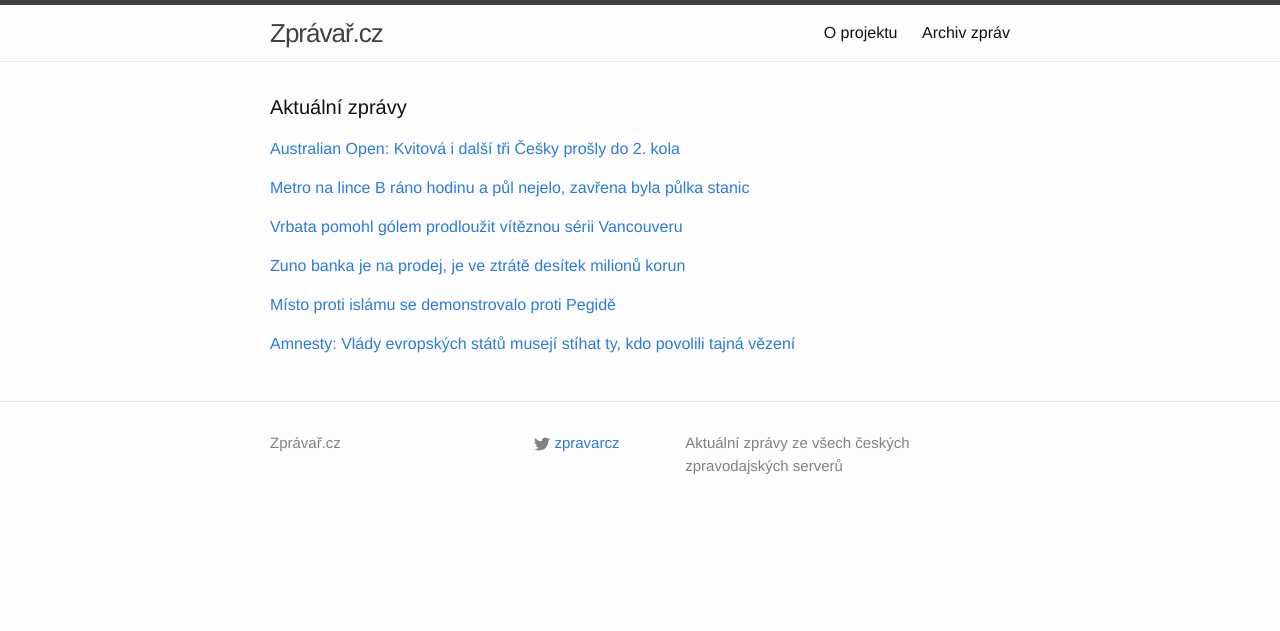
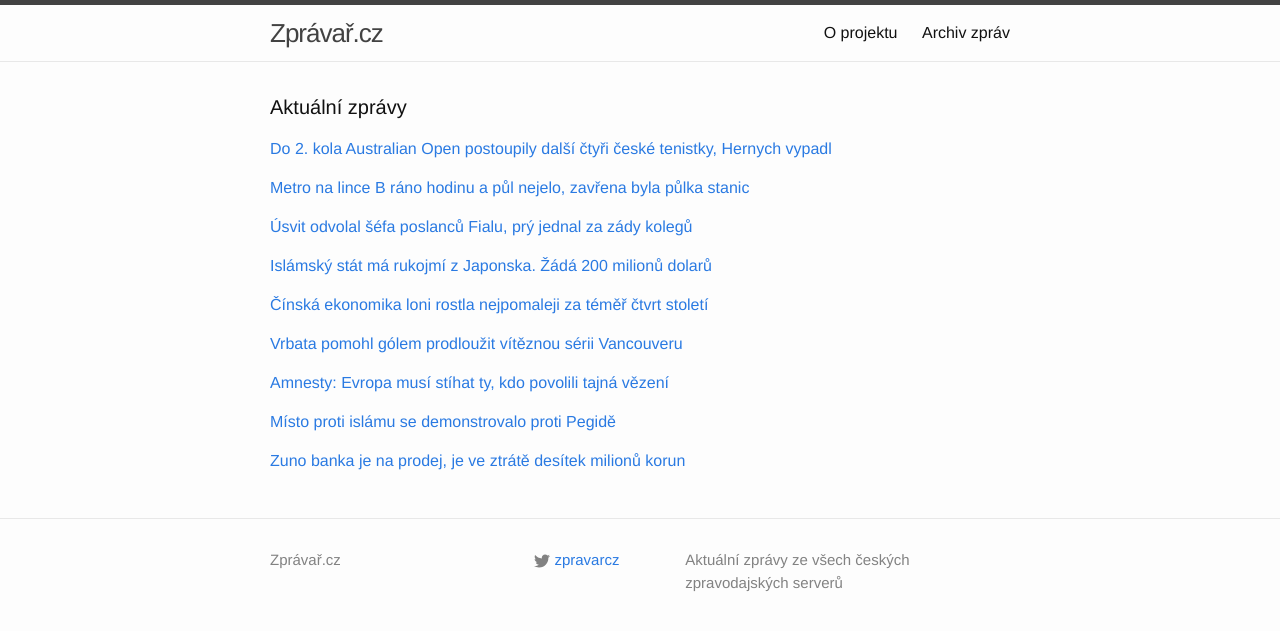
Before and after one commit to adliska/zpravar, a Jekyll site: the page built from index.html, in a window 1280 px wide. Shown: the top 631 px of the page. Built offline with Jekyll 4.4.1, drawn with Linux system fonts in a browser that asks for light colours.

Commit message:
zpravar news update

```diff
--- a/index.html
+++ b/index.html
@@ -5,9 +5,10 @@ layout: default
 <div class="home">
     <h1 class="page-heading">Aktuální zprávy</h1>
 
-<p><a href="javascript:;" onclick="toggle_visibility('zpravy0')">Australian Open: Kvitová i další tři Češky prošly do 2. kola</a></p>
+<p><a href="javascript:;" onclick="toggle_visibility('zpravy0')">Do 2. kola Australian Open postoupily další čtyři české tenistky, Hernych vypadl </a></p>
 <div id="zpravy0" style="display:none">
 <ul>
+<li><a href=http://www.rozhlas.cz/_zprava/do-2-kola-australian-open-postoupily-dalsi-ctyri-ceske-tenistky-hernych-vypadl--1445629>Do 2. kola Australian Open postoupily další čtyři české tenistky, Hernych vypadl  - www.rozhlas.cz</a></li>
 <li><a href=http://www.tyden.cz/rubriky/sport/tenis/australian-open-kvitova-i-dalsi-tri-cesky-prosly-do-2-kola_330667.html>Australian Open: Kvitová i další tři Češky prošly do 2. kola - www.tyden.cz</a></li>
 <li><a href=http://www.denik.cz/tenis/kvitova-zahlavova-strycova-allertova-jsou-v-melbourne-v-2-kole-20150120.html>Kvitová, Záhlavová-Strýcová, Allertová jsou v Melbourne v 2. kole - www.denik.cz</a></li>
 <li><a href=http://sport.idnes.cz/tenisove-australian-open-prvni-kolo-dvj-/tenis.aspx?c=A150120_041443_tenis_vis>V Austrálii postupují Kvitová, Záhlavová-Strýcová, Allertová i Smitková - sport.idnes.cz</a></li>
@@ -29,33 +30,64 @@ layout: default
 <li><a href=http://www.financninoviny.cz/zpravodajstvi/zpravy/kvuli-poruse-vozu-nejezdi-metro-b-v-useku-nove-butovice-florenc/1170984>Kvůli poruše vozu nejezdí metro B v úseku Nové Butovice - Florenc - www.financninoviny.cz</a></li>
 <li><a href=http://www.novinky.cz/domaci/359225-kvuli-poruse-vlaku-nejezdi-metro-na-lince-b-v-useku-zlicin-florenc.html>Kvůli poruše vlaku nejezdí metro na lince B v úseku Zličín - Florenc - www.novinky.cz</a></li>
 </ul>
-</div><p><a href="javascript:;" onclick="toggle_visibility('zpravy2')">Vrbata pomohl gólem prodloužit vítěznou sérii Vancouveru</a></p>
+</div><p><a href="javascript:;" onclick="toggle_visibility('zpravy2')">Úsvit odvolal šéfa poslanců Fialu, prý jednal za zády kolegů</a></p>
 <div id="zpravy2" style="display:none">
+<ul>
+<li><a href=http://zpravy.e15.cz/domaci/politika/usvit-odvolal-sefa-poslancu-fialu-pry-jednal-za-zady-kolegu-1154626>Úsvit odvolal šéfa poslanců Fialu, prý jednal za zády kolegů - zpravy.e15.cz</a></li>
+<li><a href=http://www.denik.cz/z_domova/usvit-odvolal-sveho-predsedu-radima-fialu-misto-nej-zvolil-cernocha-20150120.html>Úsvit odvolal svého předsedu Radima Fialu, místo něj zvolil Černocha - www.denik.cz</a></li>
+<li><a href=http://www.ceskatelevize.cz/ct24/domaci/298786-usvit-odvolal-sefa-poslancu-fialu-udajne-jednal-za-jejich-zady/>Úsvit odvolal šéfa poslanců Fialu, údajně jednal za jejich zády - www.ceskatelevize.cz</a></li>
+<li><a href=http://www.ceskenoviny.cz/zpravy/zpravy/usvit-odvolal-sefa-klubu-poslancu-fialu-misto-nej-zvolil-cernocha/1171010>Úsvit odvolal šéfa klubu poslanců Fialu, místo něj zvolil Černocha - www.ceskenoviny.cz</a></li>
+<li><a href=http://www.lidovky.cz/usvit-odvolal-sefa-klubu-poslancu-fialu-misto-nej-zvolil-cernocha-1cy-/zpravy-domov.aspx?c=A150120_081101_ln_domov_sk>Úsvit odvolal šéfa klubu poslanců Fialu, místo něj zvolil Černocha  - www.lidovky.cz</a></li>
+<li><a href=http://www.rozhlas.cz/_zprava/poslanecky-klub-hnuti-usvit-odvolal-predsedu-fialu-nahradi-ho-cernoch--1445617>Poslanecký klub hnutí Úsvit odvolal předsedu Fialu, nahradí ho Černoch - www.rozhlas.cz</a></li>
+<li><a href=http://www.novinky.cz/domaci/359223-poslanci-usvitu-odvolali-sveho-predsedu-fialu.html>Poslanci Úsvitu odvolali svého předsedu Fialu - www.novinky.cz</a></li>
+</ul>
+</div><p><a href="javascript:;" onclick="toggle_visibility('zpravy3')">Islámský stát má rukojmí z Japonska. Žádá 200 milionů dolarů</a></p>
+<div id="zpravy3" style="display:none">
+<ul>
+<li><a href=http://zpravy.aktualne.cz/zahranici/islamsky-stat-ma-rukojmi-z-japonska-zada-200-milionu-dolaru/r~e7c7e19ea07611e49e4b0025900fea04/>Islámský stát má rukojmí z Japonska. Žádá 200 milionů dolarů - zpravy.aktualne.cz</a></li>
+<li><a href=http://zahranicni.ihned.cz/blizky-vychod/c1-63408380-dve-ste-milionu-dolaru-do-72-hodin-jinak-popravy-islamsky-stat-vydira-japonsko>Dvě stě milionů dolarů do 72 hodin, jinak popravy. Islámský stát vydírá Japonsko - zahranicni.ihned.cz</a></li>
+<li><a href=http://zpravy.idnes.cz/islamsky-stat-vykupne-japonsko-rukojmi-fdk-/zahranicni.aspx?c=A150120_080035_zahranicni_skr>Islámský stát chce od Japonska 200 milionů dolarů za rukojmí - zpravy.idnes.cz</a></li>
+<li><a href=http://www.ceskenoviny.cz/zpravy/zpravy/radikalove-z-is-chteji-od-japonska-200-milionu-dolaru-za-rukojmi/1171004>Radikálové z IS chtějí od Japonska 200 milionů dolarů za rukojmí - www.ceskenoviny.cz</a></li>
+<li><a href=http://www.tyden.cz/rubriky/zahranici/asie-a-oceanie/islamsky-stat-chce-od-japonska-200-milionu-dolaru-za-rukojmi_330670.html>Islámský stát chce od Japonska 200 milionů dolarů za rukojmí - www.tyden.cz</a></li>
+<li><a href=http://www.lidovky.cz/radikalove-z-islamskeho-statu-chteji-4-8-miliardy-za-dva-japonske-rukojmi-1or-/zpravy-svet.aspx?c=A150120_080218_ln_zahranici_sk>Radikálové z Islámského státu chtějí 4,8 miliardy za dva japonské rukojmí  - www.lidovky.cz</a></li>
+<li><a href=http://zahranicni.ihned.cz/blizky-vychod/c1-63408380-dve-ste-milionu-dolaru-do-72-hodin-islamsky-stat-vydira-japonsko>Dvě stě milionů dolarů do 72 hodin. Islámský stát vydírá Japonsko - zahranicni.ihned.cz</a></li>
+</ul>
+</div><p><a href="javascript:;" onclick="toggle_visibility('zpravy4')">Čínská ekonomika loni rostla nejpomaleji za téměř čtvrt století</a></p>
+<div id="zpravy4" style="display:none">
+<ul>
+<li><a href=http://www.financninoviny.cz/zpravodajstvi/zpravy/cinska-ekonomika-loni-rostla-nejpomaleji-za-temer-ctvrt-stoleti/1170960>Čínská ekonomika loni rostla nejpomaleji za téměř čtvrt století - www.financninoviny.cz</a></li>
+<li><a href=http://byznys.ihned.cz/c1-63408160-pet-nejdulezitejsich-zprav-z-byznysu-ktere-by-vam-nemely-uniknout>Pět nejdůležitějších zpráv z byznysu, které by vám neměly uniknout - byznys.ihned.cz</a></li>
+<li><a href=http://www.financninoviny.cz/zpravodajstvi/zpravy/rust-cinske-ekonomiky-zustal-na-7-3-procenta-nejnize-za-sest-let/1170960>Růst čínské ekonomiky zůstal na 7,3 procenta, nejníže za šest let - www.financninoviny.cz</a></li>
+<li><a href=http://www.financninoviny.cz/zpravodajstvi/zpravy/mmf-zhorsil-odhad-letosniho-rustu-svetove-ekonomiky-na-3-5-/1170964>MMF zhoršil odhad letošního růstu světové ekonomiky na 3,5 % - www.financninoviny.cz</a></li>
+</ul>
+</div><p><a href="javascript:;" onclick="toggle_visibility('zpravy5')">Vrbata pomohl gólem prodloužit vítěznou sérii Vancouveru</a></p>
+<div id="zpravy5" style="display:none">
 <ul>
 <li><a href=http://www.denik.cz/hokej/vrbata-pomohl-golem-prodlouzit-viteznou-serii-vancouveru-20150120.html>Vrbata pomohl gólem prodloužit vítěznou sérii Vancouveru - www.denik.cz</a></li>
 <li><a href=http://hokej.idnes.cz/voracek-se-upevnil-vedeni-v-bodovani-nhl-fd3-/ms-hokej-2015.aspx?c=A150119_214419_nhl_Mkr>Voráček si upevnil vedení v bodování NHL, Vrbata slavil další gól - hokej.idnes.cz</a></li>
 <li><a href=http://www.sportovninoviny.cz/zpravy/vrbata-pomohl-golem-prodlouzit-viteznou-serii-vancouveru/1170942>Vrbata pomohl gólem prodloužit vítěznou sérii Vancouveru - www.sportovninoviny.cz</a></li>
 <li><a href=http://www.sportovninoviny.cz/zpravy/vorackovy-dve-asistence-flyers-k-bodum-proti-islanders-nepomohly/1170942>Voráčkovy dvě asistence Flyers k bodům proti Islanders nepomohly - www.sportovninoviny.cz</a></li>
 </ul>
-</div><p><a href="javascript:;" onclick="toggle_visibility('zpravy3')">Zuno banka je na prodej, je ve ztrátě desítek milionů korun</a></p>
-<div id="zpravy3" style="display:none">
+</div><p><a href="javascript:;" onclick="toggle_visibility('zpravy6')">Amnesty: Evropa musí stíhat ty, kdo povolili tajná vězení</a></p>
+<div id="zpravy6" style="display:none">
+<ul>
+<li><a href=http://zpravy.aktualne.cz/zahranici/amnesty-evropa-musi-stihat-ty-kdo-povolili-tajna-vezeni/r~f1838862a07311e49e4b0025900fea04/>Amnesty: Evropa musí stíhat ty, kdo povolili tajná vězení - zpravy.aktualne.cz</a></li>
+<li><a href=http://www.ceskatelevize.cz/ct24/svet/298784-amnesty-vlady-evropskych-statu-museji-stihat-ty-kdo-povolili-tajna-vezeni/>Amnesty: Vlády evropských států musejí stíhat ty, kdo povolili tajná vězení - www.ceskatelevize.cz</a></li>
+<li><a href=http://www.novinky.cz/zahranicni/evropa/359226-politici-musi-za-tajne-veznice-cia-pykat-vyzyva-amnesty-international.html>Politici musí za tajné věznice CIA pykat, vyzývá Amnesty International - www.novinky.cz</a></li>
+<li><a href=http://www.ceskenoviny.cz/zpravy/zpravy/amnesty-vlady-evropy-museji-stihat-ty-kdo-povolili-tajna-vezeni/1170958>Amnesty: Vlády Evropy musejí stíhat ty, kdo povolili tajná vězení - www.ceskenoviny.cz</a></li>
+</ul>
+</div><p><a href="javascript:;" onclick="toggle_visibility('zpravy7')">Místo proti islámu se demonstrovalo proti Pegidě</a></p>
+<div id="zpravy7" style="display:none">
+<ul>
+<li><a href=http://www.tyden.cz/rubriky/zahranici/evropa/misto-proti-islamu-se-demonstrovalo-proti-pegide_330663.html>Místo proti islámu se demonstrovalo proti Pegidě - www.tyden.cz</a></li>
+<li><a href=http://www.novinky.cz/zahranicni/evropa/359215-proti-pegide-demonstrovalo-v-mnichove-deset-tisic-lidi.html>Proti Pegidě demonstrovalo v Mnichově deset tisíc lidí - www.novinky.cz</a></li>
+<li><a href=http://www.tyden.cz/rubriky/zahranici/evropa/misto-proti-islamu-se-v-mnichove-demonostrovalo-proti-pegide_330663.html>Místo proti islámu se v Mnichově demonostrovalo proti Pegidě - www.tyden.cz</a></li>
+</ul>
+</div><p><a href="javascript:;" onclick="toggle_visibility('zpravy8')">Zuno banka je na prodej, je ve ztrátě desítek milionů korun</a></p>
+<div id="zpravy8" style="display:none">
 <ul>
 <li><a href=http://ekonomika.idnes.cz/raiffeisen-se-chysta-na-prodej-banky-zuno-ktera-prestala-vydelavat-1dh-/ekonomika.aspx?c=A150120_072501_ekonomika_fer>Zuno banka je na prodej, je ve ztrátě desítek milionů korun - ekonomika.idnes.cz</a></li>
 <li><a href=http://zpravy.e15.cz/byznys/finance-a-bankovnictvi/raiffeisen-prodava-ztratovou-banku-zuno-1154568>Raiffeisen prodává ztrátovou banku Zuno - zpravy.e15.cz</a></li>
 <li><a href=http://www.financninoviny.cz/zpravodajstvi/zpravy/hn-raiffeisen-prodava-ztratovou-online-banku-zuno-pusobici-v-cr/1170974>HN: Raiffeisen prodává ztrátovou online banku Zuno působící v ČR - www.financninoviny.cz</a></li>
 </ul>
-</div><p><a href="javascript:;" onclick="toggle_visibility('zpravy4')">Místo proti islámu se demonstrovalo proti Pegidě</a></p>
-<div id="zpravy4" style="display:none">
-<ul>
-<li><a href=http://www.tyden.cz/rubriky/zahranici/evropa/misto-proti-islamu-se-demonstrovalo-proti-pegide_330663.html>Místo proti islámu se demonstrovalo proti Pegidě - www.tyden.cz</a></li>
-<li><a href=http://www.novinky.cz/zahranicni/evropa/359215-proti-pegide-demonstrovalo-v-mnichove-deset-tisic-lidi.html>Proti Pegidě demonstrovalo v Mnichově deset tisíc lidí - www.novinky.cz</a></li>
-<li><a href=http://www.tyden.cz/rubriky/zahranici/evropa/misto-proti-islamu-se-v-mnichove-demonostrovalo-proti-pegide_330663.html>Místo proti islámu se v Mnichově demonostrovalo proti Pegidě - www.tyden.cz</a></li>
-</ul>
-</div><p><a href="javascript:;" onclick="toggle_visibility('zpravy5')">Amnesty: Vlády evropských států musejí stíhat ty, kdo povolili tajná vězení</a></p>
-<div id="zpravy5" style="display:none">
-<ul>
-<li><a href=http://www.ceskatelevize.cz/ct24/svet/298784-amnesty-vlady-evropskych-statu-museji-stihat-ty-kdo-povolili-tajna-vezeni/>Amnesty: Vlády evropských států musejí stíhat ty, kdo povolili tajná vězení - www.ceskatelevize.cz</a></li>
-<li><a href=http://www.novinky.cz/zahranicni/evropa/359226-politici-musi-za-tajne-veznice-cia-pykat-vyzyva-amnesty-international.html>Politici musí za tajné věznice CIA pykat, vyzývá Amnesty International - www.novinky.cz</a></li>
-<li><a href=http://www.ceskenoviny.cz/zpravy/zpravy/amnesty-vlady-evropy-museji-stihat-ty-kdo-povolili-tajna-vezeni/1170958>Amnesty: Vlády Evropy musejí stíhat ty, kdo povolili tajná vězení - www.ceskenoviny.cz</a></li>
-</ul>
 </div></div>
```
